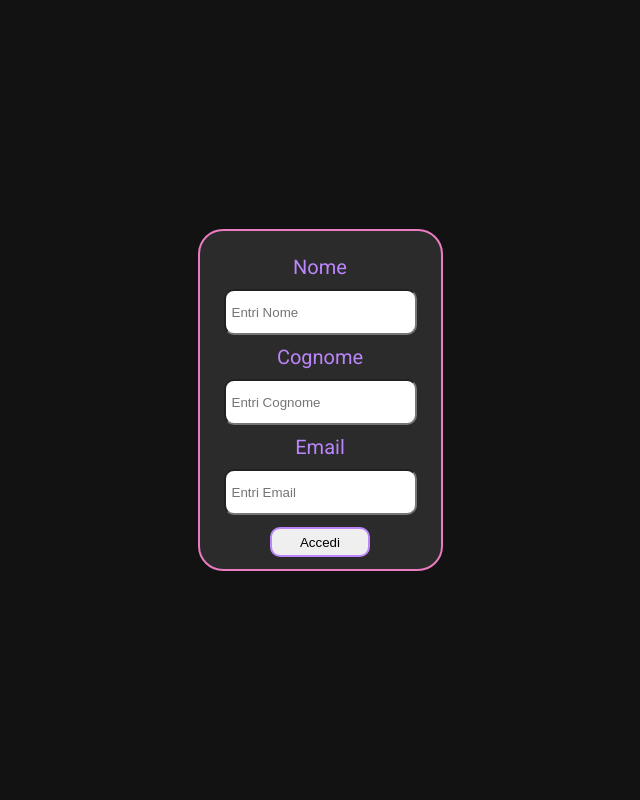
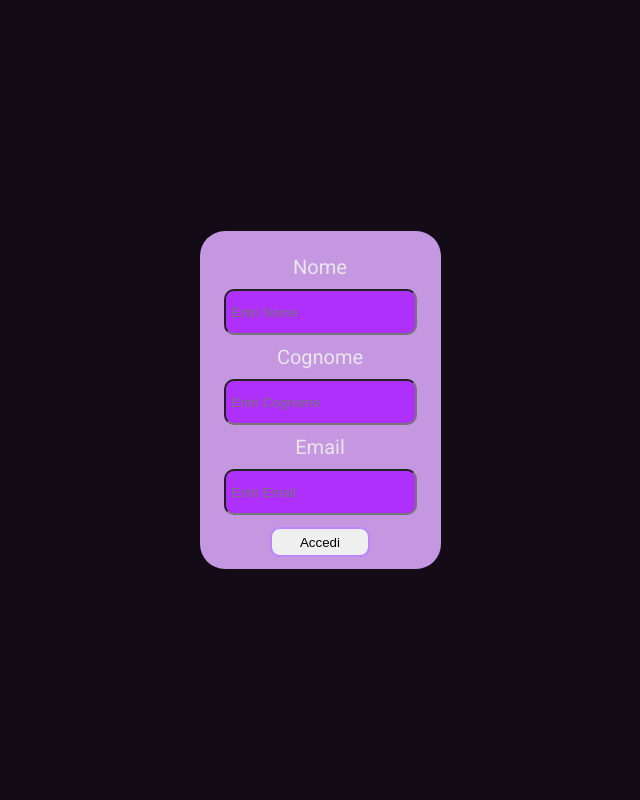
Before and after one commit to DerekW3/ESQL-Web-Page, a PHP site: page / in a window 1280 px wide. Shown: the whole page, without its empty margins (320-960 px from the left). Run offline with PHP 8.4, Linux system fonts and the light colour scheme.

Commit message:
Style: change color palette

```diff
--- a/styles/login.css
+++ b/styles/login.css
@@ -9,6 +9,14 @@ Viola Scura - #3700B3, Viola - #BB86FC, Grigio - #121212
     padding: 0;
 }
 
+:root {
+    --text: #e9e6eb;
+    --background: #130c17;
+    --primary: #c597e0;
+    --secondary: #69169a;
+    --accent: #b030fb;
+}
+
 html, body {
     height: 100dvh;
     font-family: 'Roboto', sans-serif;
@@ -18,13 +26,13 @@ body {
     display: flex;
     justify-content: center;
     align-items: center;
-    background-color: #121212;
+    background-color: var(--background);
 }
 
 label {
     margin: 10px 0px;
     font-size: 20px;
-    color: #BB86FC;
+    color: var(--text);
 }
 
 input {
@@ -32,6 +40,7 @@ input {
     min-height: 30px;
     padding: 6px;
     border-radius: 10px;
+    background-color: var(--accent);
 }
 
 form {
@@ -53,11 +62,10 @@ button {
     min-width: 200px;
     min-height: 200px;
     padding: 12px;
-    border: 2px solid #EB7BC0;
     border-radius: 25px;
     display: flex;
     flex-direction: column;
     justify-content: center;
     align-items: center;
-    background-color: #2c2b2b;
+    background-color: var(--primary);
 }
```
